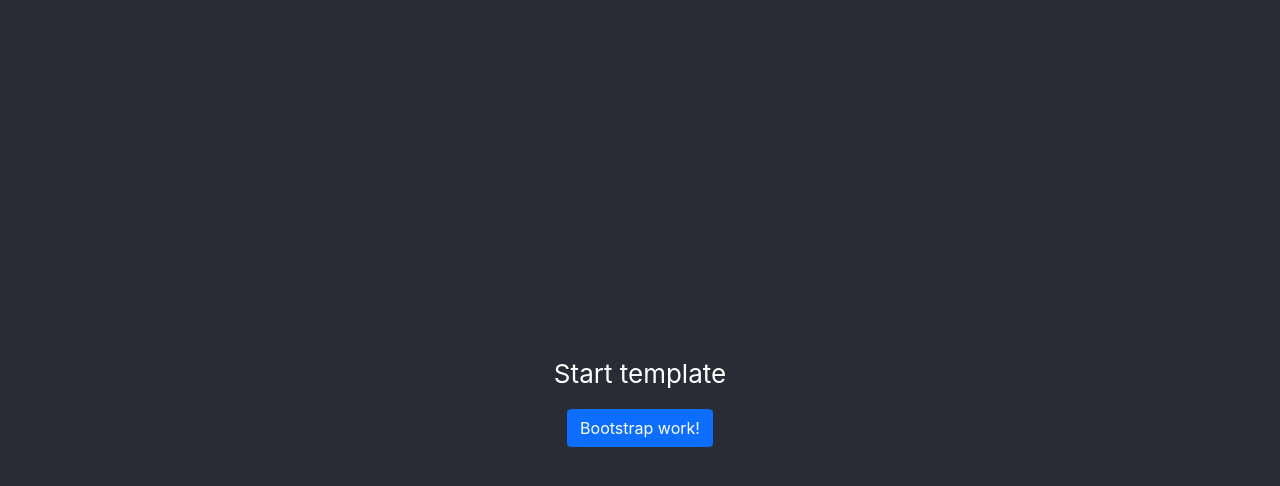
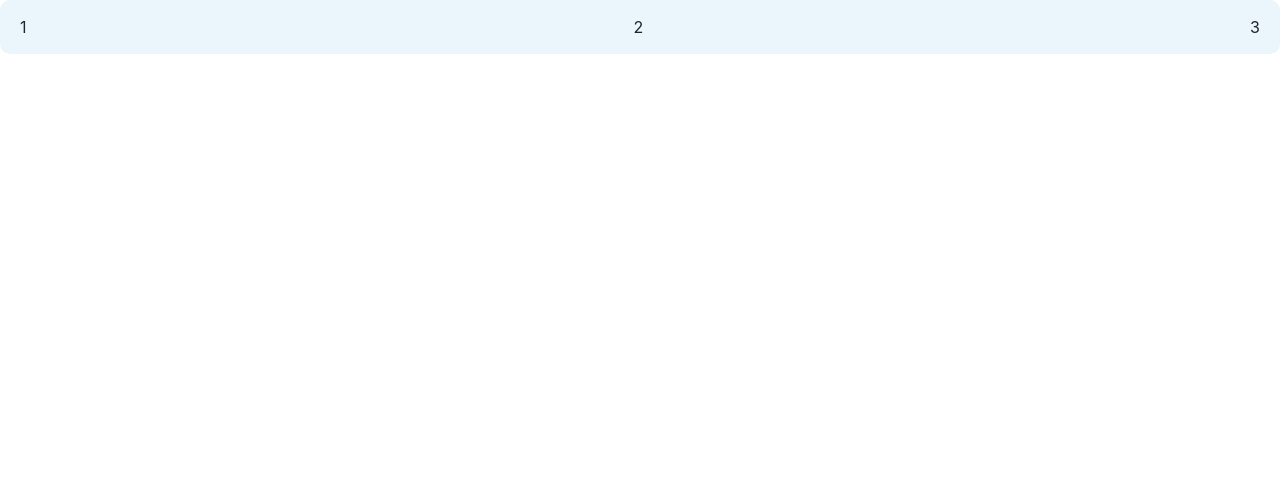
Before and after one commit to JIeCoRyI3/the-movie-db, a React (Create React App) app: page / in a window 1280 px wide. Shown: the top 486 px of the page. Built offline with nearby package versions, Linux system fonts and the light colour scheme.

Commit message:
fix some vulnerables and issues

```diff
--- a/src/app/App.js
+++ b/src/app/App.js
@@ -1,13 +1,15 @@
 import styles from './App.module.css';
 import React from 'react';
+import MainContainer from '../components/MainContainer';
 
 function App() {
     return (
         <div className={styles.App}>
-            <header className={styles.AppHeader}>
-                <p>Start template</p>
-                <button className="btn btn-primary">Bootstrap work!</button>
-            </header>
+            <MainContainer>
+                <div>1</div>
+                <div>2</div>
+                <div>3</div>
+            </MainContainer>
         </div>
     );
 }
--- a/src/components/main-container/MainContainer.module.css
+++ b/src/components/MainContainer/MainContainer.module.css
@@ -3,6 +3,7 @@
     border-radius: 10px;
     box-sizing: border-box;
     display: flex;
+    flex-wrap: wrap;
     padding: 15px 20px;
     justify-content: space-between;
 }
```
Also changed, not shown: src/components/MainContainer/MainContainer.jsx (renamed from src/components/main-container/MainContainer.jsx, +5 -2 lines), src/components/MainContainer/index.js (renamed from src/components/main-container/index.js).
